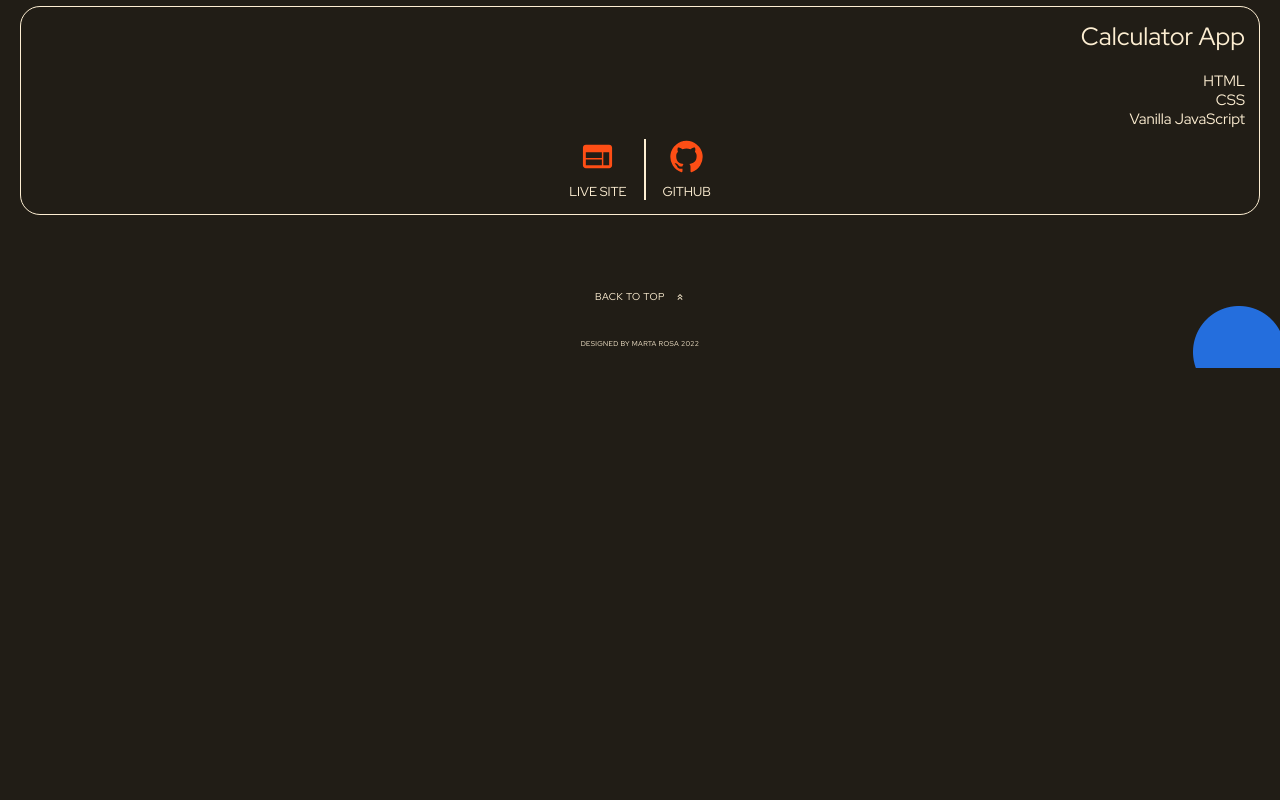
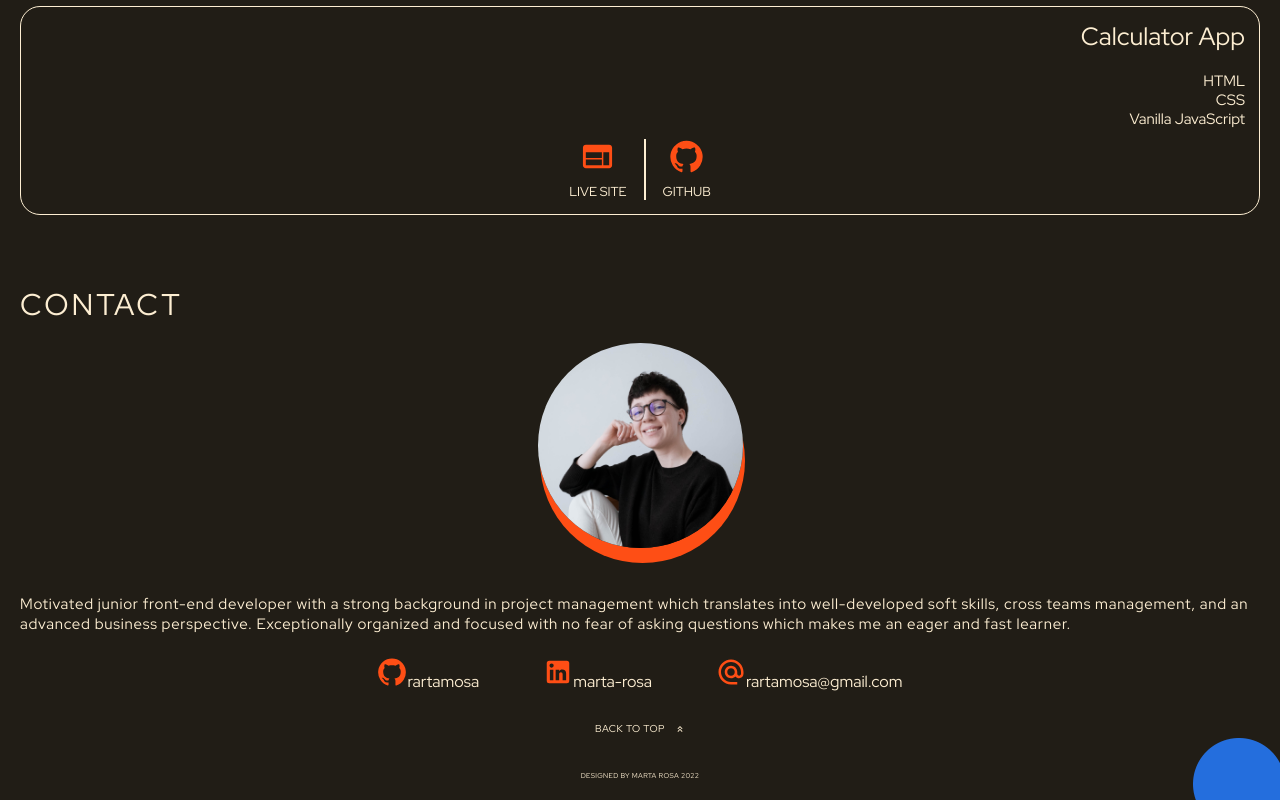
Before and after one commit to rartamosa/portfolio, a React (Create React App) app: page / in a window 1280 px wide. Shown: the part 6205-7005 px from the top of the page. Before the commit the page ends 6573 px from the top, so only its background shows below. Built offline with nearby package versions, Linux system fonts and the light colour scheme.

Commit message:
Started creating the contact section

```diff
--- a/src/App.js
+++ b/src/App.js
@@ -5,9 +5,10 @@ import { darkTheme, lightTheme } from "./theme";
 import GlobalStyles from "./global";
 
 import Navigation from "./components/Navigation";
-import Footer from "./components/Footer";
 import Header from "./components/Header";
 import Projects from "./components/Projects";
+import Contact from "./components/Contact";
+import Footer from "./components/Footer";
 
 const App = () => {
   const [theme, setTheme] = useState("dark");
@@ -27,6 +28,7 @@ const App = () => {
         <Navigation onThemeToggle={handleThemeToggle} theme={theme} />
         <Header />
         <Projects theme={theme} />
+        <Contact />
         <Footer />
       </ThemeProvider>
     </>
--- /dev/null
+++ b/src/components/Contact.js
@@ -0,0 +1,46 @@
+import React from "react";
+
+import { BIO_DESCRIPTION } from "./utils/commons";
+import { GitIcon, LinkedinIcon, EmailIcon } from "../styled-components/Icons";
+
+const Contact = () => {
+  return (
+    <div className="contact-container">
+      <h2 className="contact-container__header">contact</h2>
+      <div className="contact-container__description-box">
+        <div className="contact-container__description-box-bio">
+          {BIO_DESCRIPTION}
+        </div>
+        <img
+          src="./assets/bio_image.jpg"
+          className="contact-container__description-box-image"
+        ></img>
+      </div>
+      <div className="contact-container__icons">
+        <div className="contact-container__icons_single-icon-container">
+          <a href="https://github.com/rartamosa" a target="_blank">
+            <GitIcon sx={{ height: "30px", width: "30px" }} />
+          </a>
+          <span>rartamosa</span>
+        </div>
+
+        <div className="contact-container__icons_single-icon-container">
+          <a href="https://www.linkedin.com/in/marta-rosa/" a target="_blank">
+            {" "}
+            <LinkedinIcon />
+          </a>
+          <span>marta-rosa</span>
+        </div>
+
+        <div className="contact-container__icons_single-icon-container">
+          <a href="mailto: rartamosa@gmail.com">
+            <EmailIcon />
+          </a>
+          <span>rartamosa@gmail.com</span>
+        </div>
+      </div>
+    </div>
+  );
+};
+
+export default Contact;
--- a/src/components/utils/commons.js
+++ b/src/components/utils/commons.js
@@ -9,3 +9,6 @@ export const LIGHT_FONT_COLOR = "#211d16";
 export const PRIMARY_ACCENT_COLOR = "#fe4e15";
 
 export const SECONDARY_ACCENT_COLOR = "#fec600";
+
+export const BIO_DESCRIPTION =
+  "Motivated junior front-end developer with a strong background in project management which translates into well-developed soft skills, cross teams management, and an advanced business perspective. Exceptionally organized and focused with no fear of asking questions which makes me an eager and fast learner.";
--- a/src/index.css
+++ b/src/index.css
@@ -165,6 +165,58 @@ code {
 }
 
 /* _____________________________________________________________________________ */
+/* CONTACT */
+.contact-container {
+  display: flex;
+  flex-direction: column;
+  margin-bottom: 25px;
+}
+
+.contact-container__header {
+  font-weight: 400;
+  font-size: 30px;
+  line-height: 38px;
+  letter-spacing: 0.1em;
+  text-transform: uppercase;
+  margin-bottom: 20px;
+}
+
+.contact-container__description-box {
+  display: flex;
+  flex-direction: column;
+}
+
+.contact-container__description-box-image {
+  width: 205px;
+  box-shadow: 2px 15px 0px #fe4e15;
+  border-radius: 50%;
+  margin-bottom: 46px;
+  align-self: center;
+}
+
+.contact-container__description-box-bio {
+  font-weight: 400;
+  font-size: 15px;
+  line-height: 20px;
+  letter-spacing: 0.05em;
+  margin-bottom: 23px;
+  order: 2;
+}
+
+.contact-container__icons {
+  display: flex;
+  align-items: center;
+  justify-content: center;
+  gap: 64px;
+}
+
+contact-container__icons_single-icon-container {
+  display: flex;
+  flex-direction: column;
+  align-items: center;
+}
+
+/* _____________________________________________________________________________ */
 /* FOOTER */
 .footer-container {
   display: flex;
--- a/src/styled-components/Icons.js
+++ b/src/styled-components/Icons.js
@@ -1,5 +1,7 @@
 import WebIcon from "@mui/icons-material/Web";
 import GitHubIcon from "@mui/icons-material/GitHub";
+import LinkedInIcon from "@mui/icons-material/LinkedIn";
+import AlternateEmailIcon from "@mui/icons-material/AlternateEmail";
 import { styled } from "@mui/material/styles";
 
 import { PRIMARY_ACCENT_COLOR } from "../components/utils/commons";
@@ -15,3 +17,18 @@ export const GitIcon = styled(GitHubIcon)(() => ({
   width: "35px",
   height: "35px",
 }));
+
+export const LinkedinIcon = styled(LinkedInIcon)(() => ({
+  color: PRIMARY_ACCENT_COLOR,
+  width: "30px",
+  height: "30px",
+}));
+
+export const EmailIcon = styled(AlternateEmailIcon)(() => ({
+  color: PRIMARY_ACCENT_COLOR,
+  width: "30px",
+  height: "30px",
+  "& :hover": {
+    boxShadow: `2px 2px 0px ${PRIMARY_ACCENT_COLOR}`,
+  },
+}));
```
Also changed, not shown: public/assets/bio_image.jpg (added).
